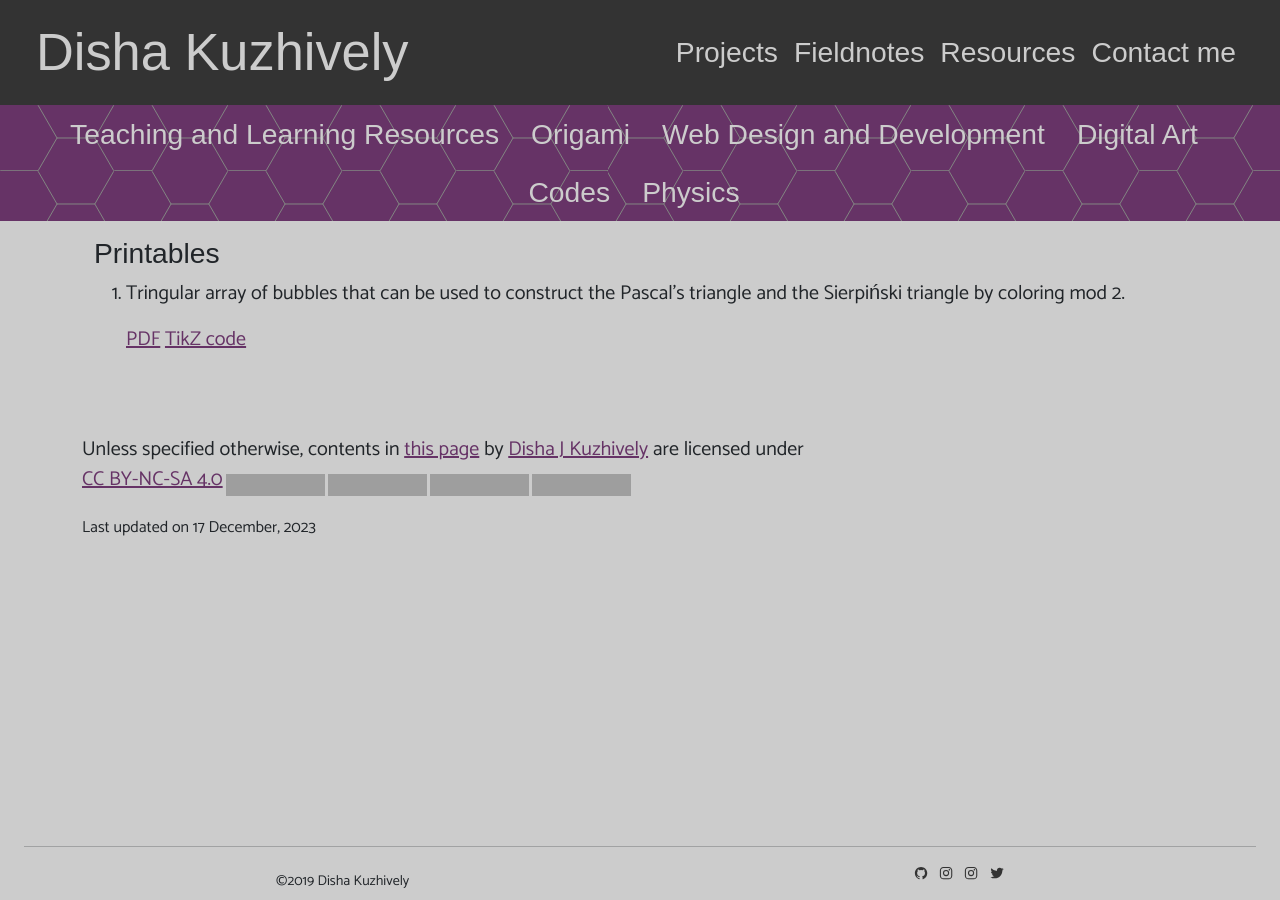
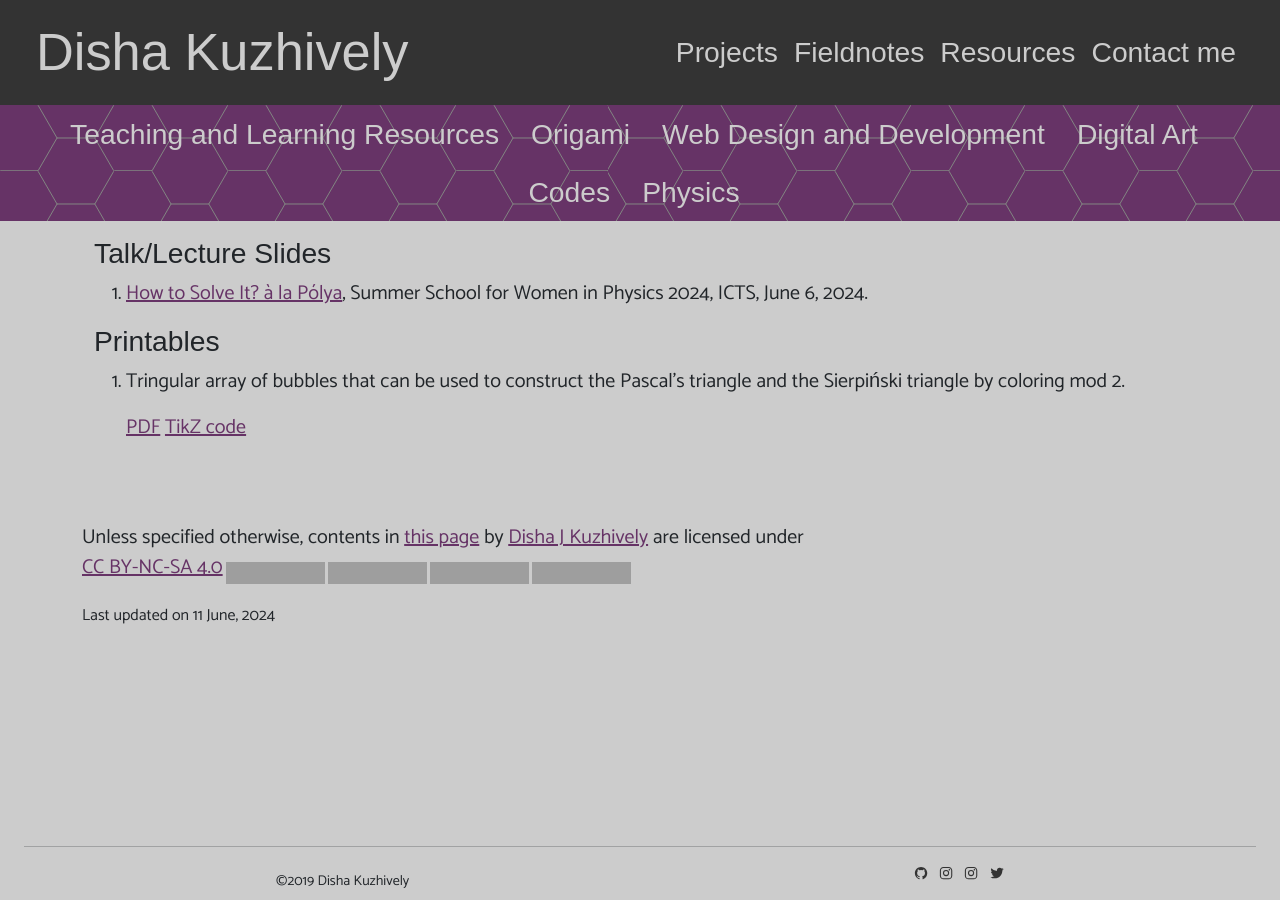
Before and after one commit to dishajk/dishajk.github.io, a Jekyll site: the page built from projects/resources.html, in a window 1280 px wide. Built offline with Jekyll 4.4.1, drawn with Linux system fonts in a browser that asks for light colours; nearby versions of some CDN libraries; some web fonts are replaced; grey boxes are pictures that could not be loaded.

Commit message:
updated teaching and learning resources

```diff
--- a/projects/resources.html
+++ b/projects/resources.html
@@ -1,10 +1,18 @@
 ---
 title: Teaching and Learning Resources
-date: Sun 17 Dec 11:10:05 IST 2023
+date: Tuesday 11 June 2024 10:17:05 AM IST
 layout: projects
 ---
 <section>
     <div class="container">
+        <h4>Talk/Lecture Slides</h4>
+        <div class="d-flex flex-wrap clearfix">
+          <ol>
+            <li>
+              <a href="https://drive.google.com/file/d/1r6_YLWQi9RvcaPsMq6myBF0XlQTaGA1K/view?usp=sharing" target="_blank">How to Solve It? &agrave; la P&oacute;lya</a>, Summer School for Women in Physics 2024, ICTS, June 6, 2024.
+            </li>
+          </ol>
+        </div>
         <h4>Printables</h4>
         <div class="d-flex flex-wrap clearfix">
         <ol>
```
